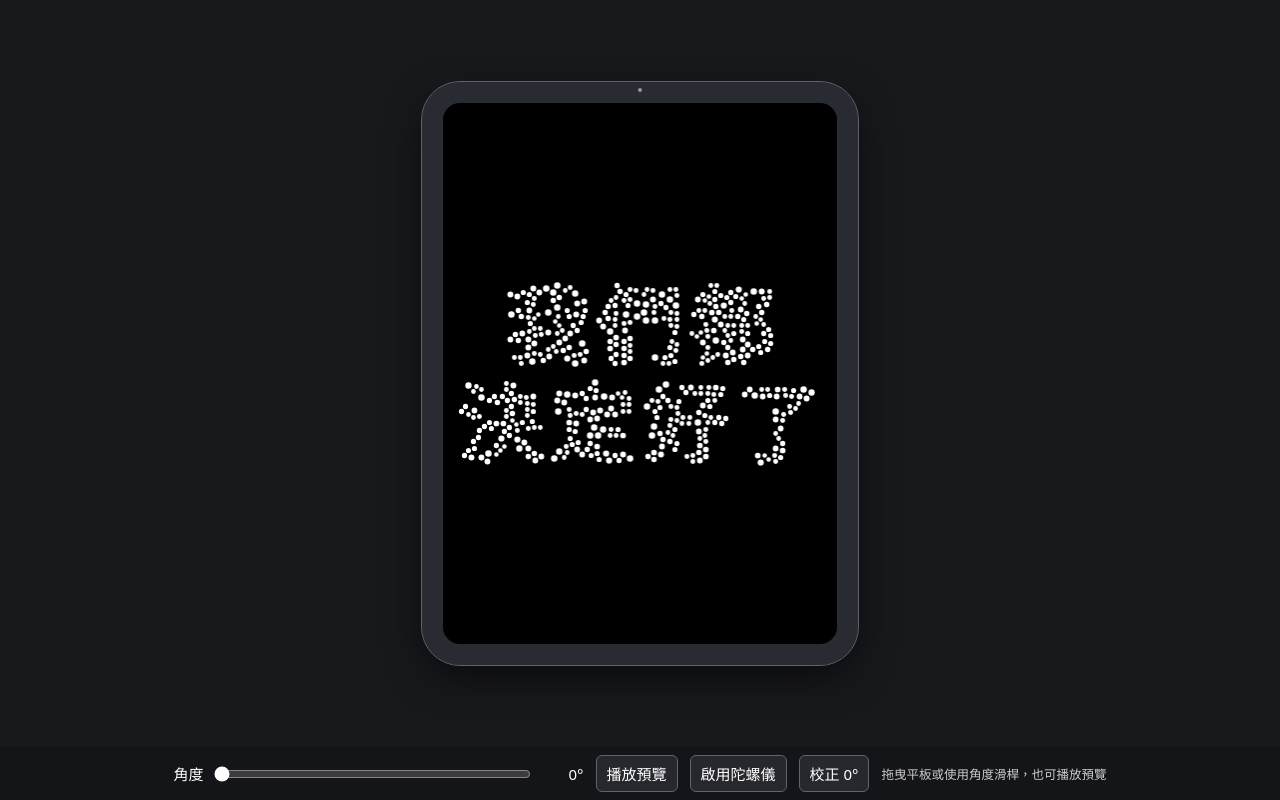
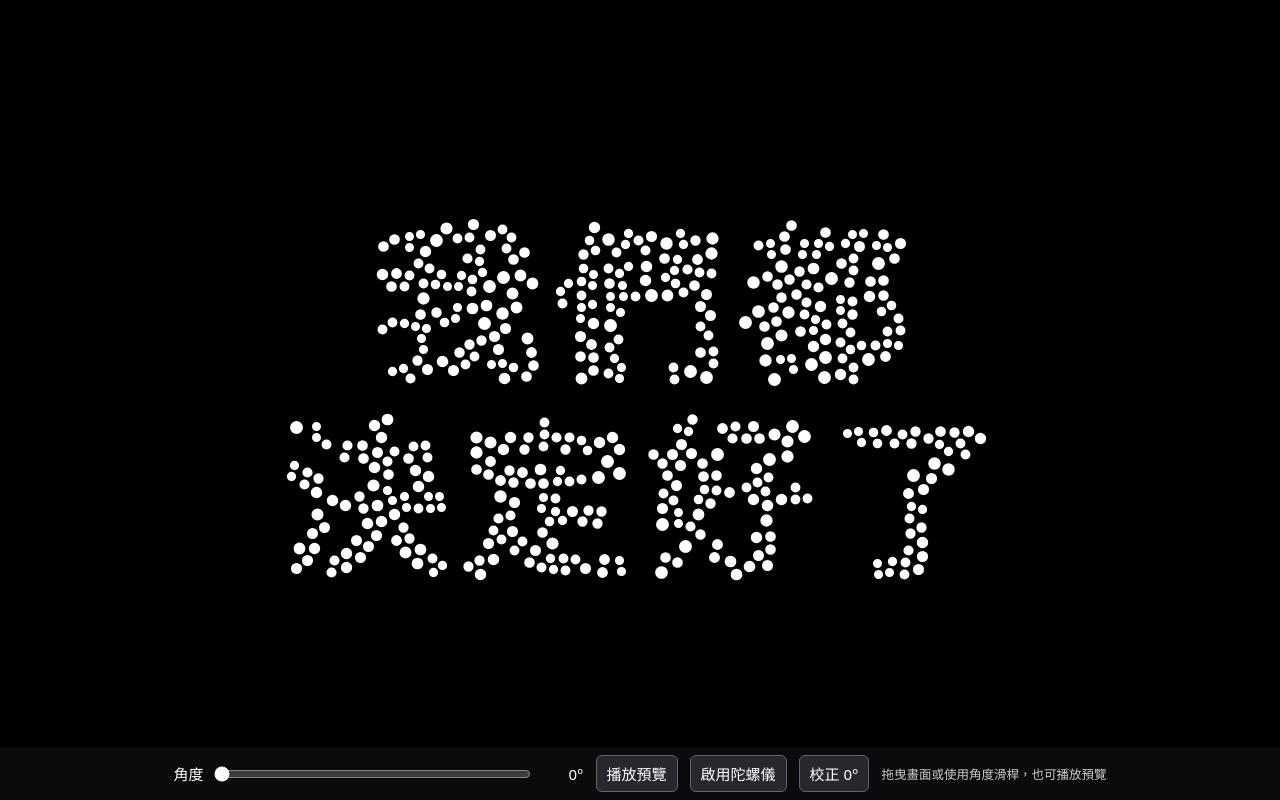
Before and after one commit to peipeiyu1215-cyber/foryou.choice, a plain HTML site: page index.html in a window 1280 px wide. Drawn offline with Linux system fonts and the light colour scheme.

Commit message:
Add files via upload

```diff
--- a/index.html
+++ b/index.html
@@ -5,29 +5,23 @@
 <title>選擇｜彈力球逐點掉落</title>
 <style>
 *{box-sizing:border-box}
-body{margin:0;height:100dvh;display:grid;grid-template-rows:minmax(0,1fr) auto;background:#18191d;color:white;font:15px system-ui,sans-serif;overflow:hidden}
-main{display:grid;place-items:center;container-type:size;min-width:0;min-height:0}
-.tablet{position:relative;width:min(58.5cqw,58.5cqh,780px);aspect-ratio:3 / 4;border:clamp(7px,1.75cqw,21px) solid #282b31;border-radius:clamp(16px,3cqw,38px);background:#000;transform:rotate(var(--tablet-turn,0deg));outline:1px solid #5c616a;box-shadow:0 14px 38px #0008}
-.tablet::after{content:"";position:absolute;top:calc(-1 * clamp(5px,1.2cqw,15px));left:calc(50% - 2px);width:4px;height:4px;background:#9299a4;border-radius:50%;pointer-events:none}
-canvas{position:absolute;inset:0;width:100%;height:100%;display:block;touch-action:none;cursor:grab}canvas:active{cursor:grabbing}
-footer{display:flex;flex-wrap:wrap;justify-content:center;align-items:center;gap:8px 12px;padding:8px max(10px,env(safe-area-inset-right)) max(8px,env(safe-area-inset-bottom)) max(10px,env(safe-area-inset-left));background:#141518}
+body{margin:0;height:100dvh;background:#000;color:white;font:15px system-ui,sans-serif;overflow:hidden}
+canvas{position:fixed;inset:0;width:100%;height:100%;display:block;touch-action:none;cursor:grab}canvas:active{cursor:grabbing}
+footer{position:fixed;inset:auto 0 0;display:flex;flex-wrap:wrap;justify-content:center;align-items:center;gap:8px 12px;padding:8px max(10px,env(safe-area-inset-right)) max(8px,env(safe-area-inset-bottom)) max(10px,env(safe-area-inset-left));background:rgba(20,21,24,.56)}
 label{display:flex;align-items:center;gap:8px;flex:1 1 190px;max-width:410px}input{flex:1;min-width:0;accent-color:#fff}output{min-width:5ch;text-align:right;font-variant-numeric:tabular-nums}button{background:#27282e;color:#fff;border:1px solid #62646b;border-radius:6px;padding:7px 10px;font:inherit}small{color:#ccc;text-align:center}button:focus-visible,canvas:focus-visible{outline:2px solid white;outline-offset:-2px}
 </style>
 <main>
-  <div id="tablet" class="tablet">
-    <canvas id="stage" tabindex="0" aria-label="平板旋轉動畫，拖曳或按左右方向鍵旋轉"></canvas>
-  </div>
+  <canvas id="stage" tabindex="0" aria-label="全螢幕彈力球動畫，拖曳或按左右方向鍵旋轉重力方向"></canvas>
 </main>
 <footer>
 <label>角度 <input id="angle" type="range" min="0" max="360" step="0.1" value="0"><output id="readout">0°</output></label>
 <button id="play" type="button">播放預覽</button><button id="motion" type="button">啟用陀螺儀</button><button id="zero" type="button">校正 0°</button>
-<small id="status" role="status">拖曳平板或使用角度滑桿，也可播放預覽</small>
+<small id="status" role="status">拖曳畫面或使用角度滑桿，也可播放預覽</small>
 </footer>
 <script>
 'use strict';
 const stage = document.querySelector('#stage');
 const ctx = stage.getContext('2d');
-const tablet = document.querySelector('#tablet');
 const angleInput = document.querySelector('#angle');
 const readout = document.querySelector('#readout');
 const playButton = document.querySelector('#play');
@@ -69,7 +63,6 @@ function makeGlyph(index) {
   mask.height = Math.ceil(height);
   const ink = mask.getContext('2d', {willReadFrequently: true});
   ink.translate(width / 2, height / 2);
-  if (index) ink.rotate(Math.PI);
   ink.font = font.replace('FONT', fontSize);
   ink.textAlign = 'center';
   ink.textBaseline = 'alphabetic';
@@ -525,7 +518,6 @@ function update() {
 }
 
 function draw() {
-  tablet.style.setProperty('--tablet-turn', `${angle}deg`);
   ctx.clearRect(0, 0, width, height);
   ctx.fillStyle = '#fff';
   ctx.beginPath();
@@ -603,7 +595,7 @@ function advancePreview() {
 }
 
 let usingMotion = false, motionOffset = null, lastRaw = null, sensorAngle = 0;
-function manual() { stopPreview(); usingMotion = false; motionButton.textContent = '啟用陀螺儀'; status.textContent = '拖曳平板或使用角度滑桿，也可播放預覽'; }
+function manual() { stopPreview(); usingMotion = false; motionButton.textContent = '啟用陀螺儀'; status.textContent = '拖曳畫面或使用角度滑桿，也可播放預覽'; }
 angleInput.addEventListener('input', () => { manual(); target = Number(angleInput.value); });
 playButton.addEventListener('click', () => {
   if (preview) {
```
Also changed, not shown: 1 other file.
